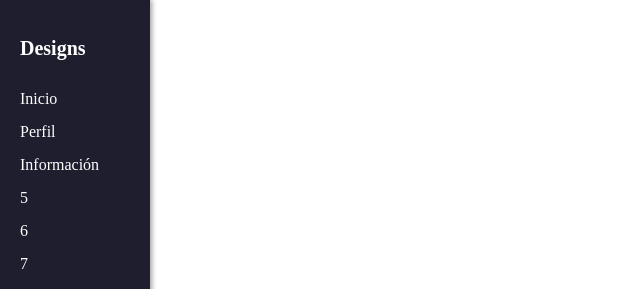
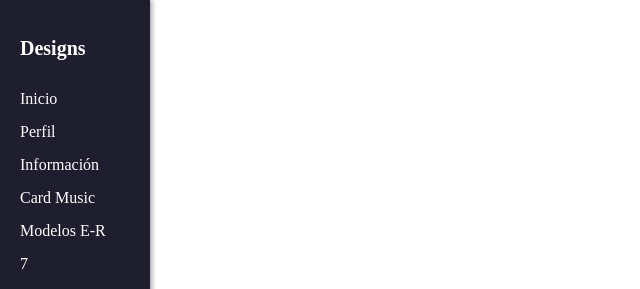
Before and after one commit to bilisito98/Web-AppTT, a React (Vite) app: page /navbar in a window 1280 px wide. Shown: the top 289 px of the page, without its empty margins (0-640 px from the left). Built offline with nearby package versions, Linux system fonts and the light colour scheme.

Commit message:
Commit_17_07

```diff
--- a/src/components/Navbar.jsx
+++ b/src/components/Navbar.jsx
@@ -10,8 +10,8 @@ const Navbar = () => {
         <li><Link to="/Inicio">Inicio</Link></li>
         <li><Link to="/Profile">Perfil</Link></li>
         <li><Link to="/Login">Información</Link></li>
-        <li><Link to="/ProfileDetails">5</Link></li>
-        <li><Link to="/ProfileSettings">6</Link></li>
+        <li><Link to="/ProfileDetails">Card Music</Link></li>
+        <li><Link to="/ProfileSettings">Modelos E-R</Link></li>
         <li><Link to="/contacto">7</Link></li>
         <li><Link to="/configuracion">8</Link></li>
       </ul>
--- a/src/components/ProfileSettings.jsx
+++ b/src/components/ProfileSettings.jsx
@@ -1,3 +1,6 @@
+import React from 'react';
+import "./ModelosER.css"
+
 export default function ProfileSettings() {
-  return <h3>Configuración del Perfil</h3>;
+  return <h3>Modelos E-R</h3>;
 }
```
Also changed, not shown: src/components/Diagrama ER, Gabinete De Abogados.png (added), src/components/ModelosER.css (added), src/components/Problema 1_ Zoológicos.png (added).
